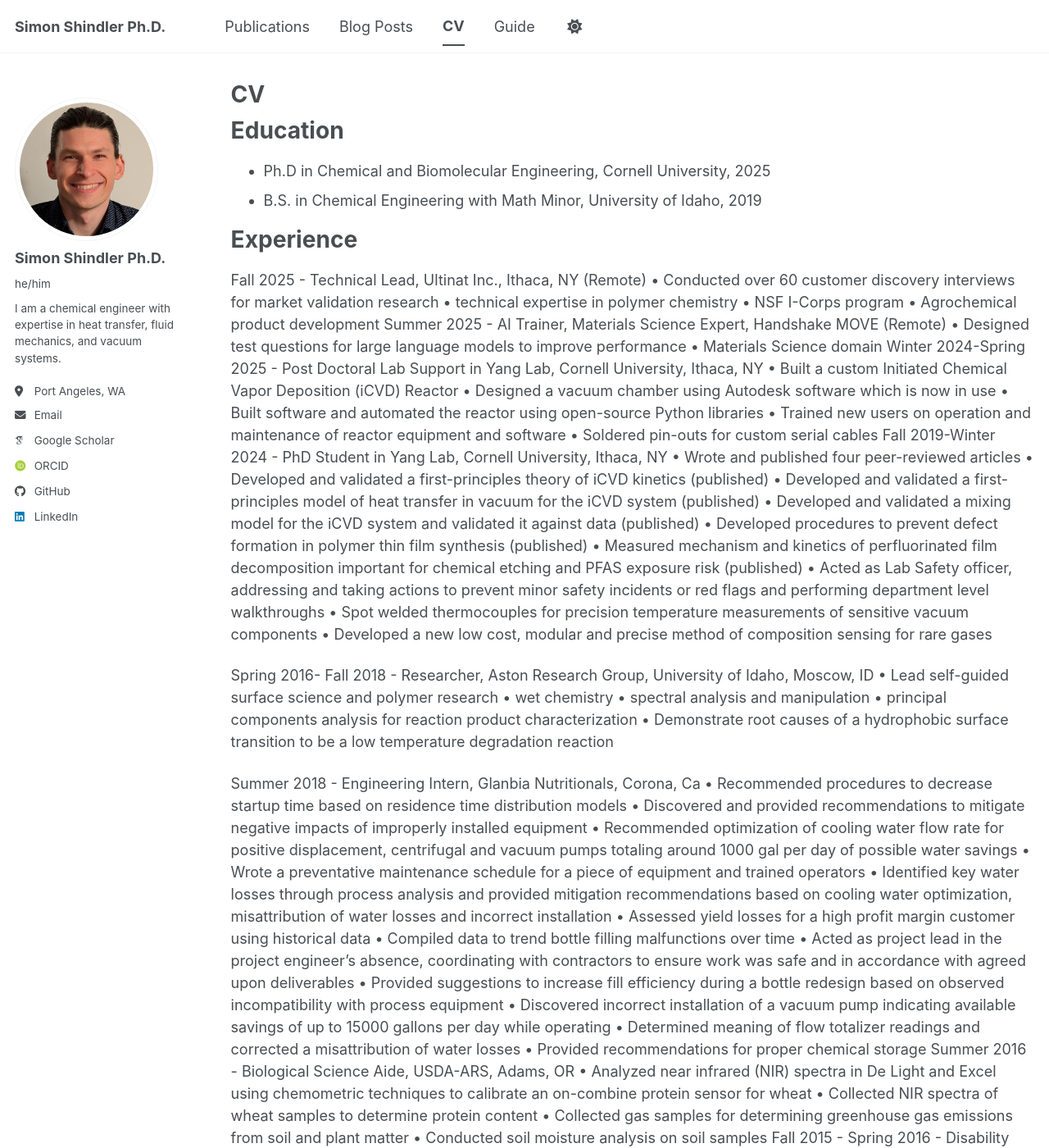
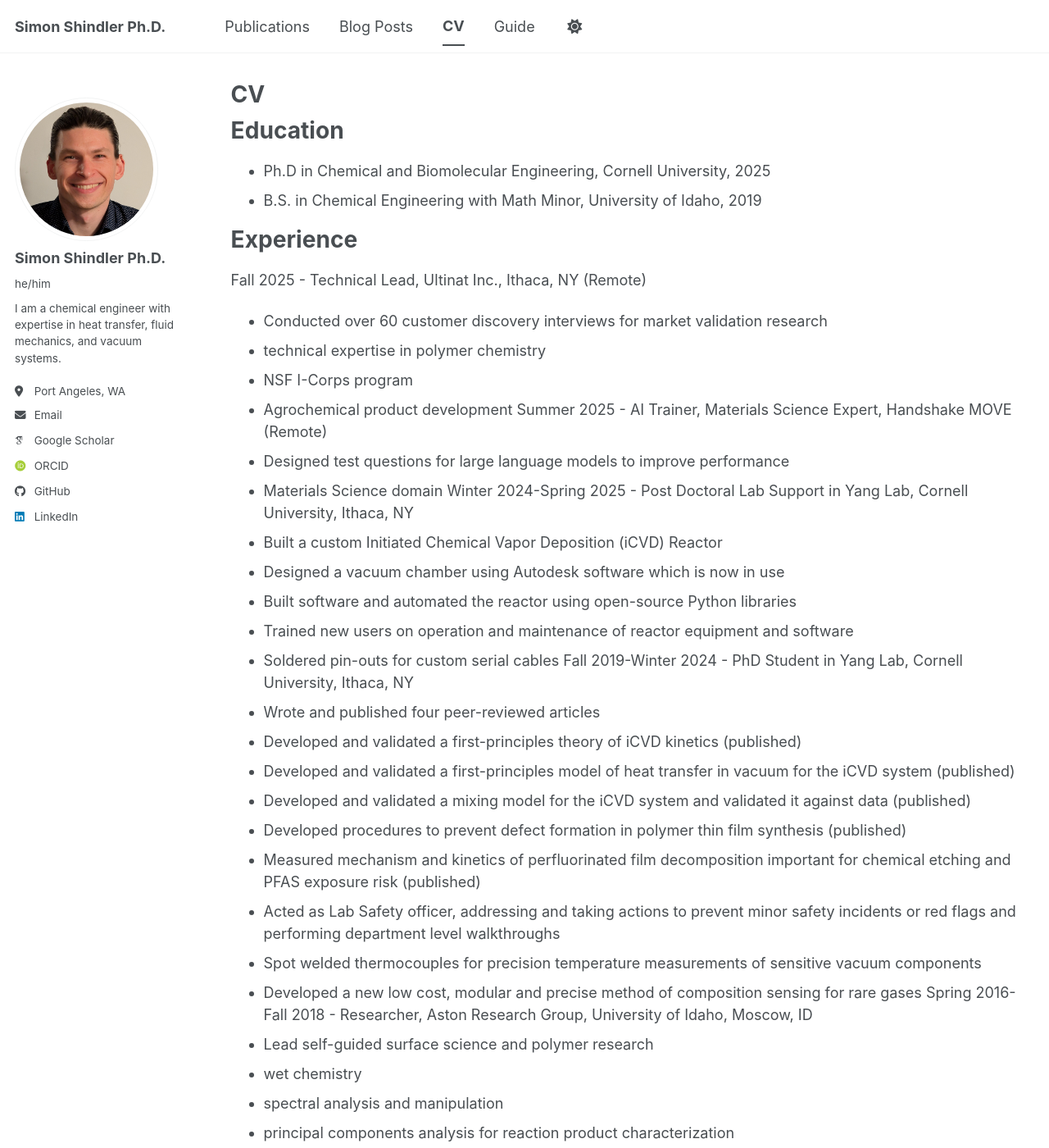
Before and after one commit to sgshindler/sgshindler.github.io, a Jekyll site: the page built from _pages/cv.md, in a window 1280 px wide and 1400 px high. Shown: the whole window at 82% size. Built offline with Jekyll 4.4.1, drawn with Linux system fonts in a browser that asks for light colours; some web fonts are replaced; a script bundle is joined from its source files by our own code; library files that are not in the unit come from our copies; some of the changed text lies outside the part shown.

Commit message:
Update cv.md

```diff
--- a/_pages/cv.md
+++ b/_pages/cv.md
@@ -17,57 +17,56 @@
 Experience
 ======
 Fall 2025 - Technical Lead, Ultinat Inc., Ithaca, NY (Remote)
-•	Conducted over 60 customer discovery interviews for market validation research
-•	technical expertise in polymer chemistry
-•	NSF I-Corps program
-•	Agrochemical product development
+* Conducted over 60 customer discovery interviews for market validation research
+* technical expertise in polymer chemistry
+* NSF I-Corps program
+* Agrochemical product development
 Summer 2025 - AI Trainer, Materials Science Expert, Handshake MOVE (Remote)
-•	Designed test questions for large language models to improve performance
-•	Materials Science domain
+* Designed test questions for large language models to improve performance
+* Materials Science domain
 Winter 2024-Spring 2025 - Post Doctoral Lab Support in Yang Lab, Cornell University, Ithaca, NY
-•	Built a custom Initiated Chemical Vapor Deposition (iCVD) Reactor
-•	Designed a vacuum chamber using Autodesk software which is now in use
-•	Built software and automated the reactor using open-source Python libraries
-•	Trained new users on operation and maintenance of reactor equipment and software
-•	Soldered pin-outs for custom serial cables
+* Built a custom Initiated Chemical Vapor Deposition (iCVD) Reactor
+* Designed a vacuum chamber using Autodesk software which is now in use
+* Built software and automated the reactor using open-source Python libraries
+* Trained new users on operation and maintenance of reactor equipment and software
+* Soldered pin-outs for custom serial cables
 Fall 2019-Winter 2024 - PhD Student in Yang Lab, Cornell University, Ithaca, NY
-•	Wrote and published four peer-reviewed articles
-•	Developed and validated a first-principles theory of iCVD kinetics (published)
-•	Developed and validated a first-principles model of heat transfer in vacuum for the iCVD system (published)
-•	Developed and validated a mixing model for the iCVD system and validated it against data (published)
-•	Developed procedures to prevent defect formation in polymer thin film synthesis (published)
-•	Measured mechanism and kinetics of perfluorinated film decomposition important for chemical etching and PFAS exposure risk (published)
-•	Acted as Lab Safety officer, addressing and taking actions to prevent minor safety incidents or red flags and performing department level walkthroughs
-•	Spot welded thermocouples for precision temperature measurements of sensitive vacuum components
-•	Developed a new low cost, modular and precise method of composition sensing for rare gases
-
+* Wrote and published four peer-reviewed articles
+* Developed and validated a first-principles theory of iCVD kinetics (published)
+* Developed and validated a first-principles model of heat transfer in vacuum for the iCVD system (published)
+* Developed and validated a mixing model for the iCVD system and validated it against data (published)
+* Developed procedures to prevent defect formation in polymer thin film synthesis (published)
+* Measured mechanism and kinetics of perfluorinated film decomposition important for chemical etching and PFAS exposure risk (published)
+* Acted as Lab Safety officer, addressing and taking actions to prevent minor safety incidents or red flags and performing department level walkthroughs
+* Spot welded thermocouples for precision temperature measurements of sensitive vacuum components
+* Developed a new low cost, modular and precise method of composition sensing for rare gases
 Spring 2016- Fall 2018 - Researcher, Aston Research Group, University of Idaho, Moscow, ID
-•	Lead self-guided surface science and polymer research
-•	wet chemistry
-•	spectral analysis and manipulation
-•	principal components analysis for reaction product characterization
-•	Demonstrate root causes of a hydrophobic surface transition to be a low temperature degradation reaction
+* Lead self-guided surface science and polymer research
+* wet chemistry
+* spectral analysis and manipulation
+* principal components analysis for reaction product characterization
+* Demonstrate root causes of a hydrophobic surface transition to be a low temperature degradation reaction
 
 Summer 2018 - Engineering Intern, Glanbia Nutritionals, Corona, Ca
-•	Recommended procedures to decrease startup time based on residence time distribution models
-•	Discovered and provided recommendations to mitigate negative impacts of improperly installed equipment
-•	Recommended optimization of cooling water flow rate for positive displacement, centrifugal and vacuum pumps totaling around 1000 gal per day of possible water savings
-•	Wrote a preventative maintenance schedule for a piece of equipment and trained operators
-•	Identified key water losses through process analysis and provided mitigation recommendations based on cooling water optimization, misattribution of water losses and incorrect installation
-•	Assessed yield losses for a high profit margin customer using historical data
-•	Compiled data to trend bottle filling malfunctions over time
-•	Acted as project lead in the project engineer’s absence, coordinating with contractors to ensure work was safe and in accordance with agreed upon deliverables
-•	Provided suggestions to increase fill efficiency during a bottle redesign based on observed incompatibility with process equipment
-•	Discovered incorrect installation of a vacuum pump indicating available savings of up to 15000 gallons per day while operating
-•	Determined meaning of flow totalizer readings and corrected a misattribution of water losses
-•	Provided recommendations for proper chemical storage
+* Recommended procedures to decrease startup time based on residence time distribution models
+* Discovered and provided recommendations to mitigate negative impacts of improperly installed equipment
+* Recommended optimization of cooling water flow rate for positive displacement, centrifugal and vacuum pumps totaling around 1000 gal per day of possible water savings
+* Wrote a preventative maintenance schedule for a piece of equipment and trained operators
+* Identified key water losses through process analysis and provided mitigation recommendations based on cooling water optimization, misattribution of water losses and incorrect installation
+* Assessed yield losses for a high profit margin customer using historical data
+* Compiled data to trend bottle filling malfunctions over time
+* Acted as project lead in the project engineer’s absence, coordinating with contractors to ensure work was safe and in accordance with agreed upon deliverables
+* Provided suggestions to increase fill efficiency during a bottle redesign based on observed incompatibility with process equipment
+* Discovered incorrect installation of a vacuum pump indicating available savings of up to 15000 gallons per day while operating
+* Determined meaning of flow totalizer readings and corrected a misattribution of water losses
+* Provided recommendations for proper chemical storage
 Summer 2016 - Biological Science Aide, USDA-ARS, Adams, OR
-•	Analyzed near infrared (NIR) spectra in De Light and Excel using chemometric techniques to calibrate an on-combine protein sensor for wheat
-•	Collected NIR spectra of wheat samples to determine protein content
-•	Collected gas samples for determining greenhouse gas emissions from soil and plant matter
-•	Conducted soil moisture analysis on soil samples
+* Analyzed near infrared (NIR) spectra in De Light and Excel using chemometric techniques to calibrate an on-combine protein sensor for wheat
+* Collected NIR spectra of wheat samples to determine protein content
+* Collected gas samples for determining greenhouse gas emissions from soil and plant matter
+* Conducted soil moisture analysis on soil samples
 Fall 2015 - Spring 2016 - Disability Support Services Notetaker: University of Idaho, Moscow, ID
-•	Took lecture notes for students with disabilities under the Americans with Disabilities Act
+* Took lecture notes for students with disabilities under the Americans with Disabilities Act
 
 Skills
 ======
@@ -87,21 +86,25 @@
 
 Service and leadership
 ======
-President, Scientific Vitality Coalition, Montreal, QC (Remote) 		    Spring 2025-present
-•	Executive function for a small team
-•	Manage weekly meetings and initiatives
-•	Volunteer capacity
-University of Idaho Humanitarian Engineering Corps: 		           Fall 2015-Summer 2019
-•	Acted as secretary by taking meeting minutes and coordinating club events and fundraisers
-•	Acted as fundraising chair, taking responsibility for raising sufficient funds to travel
-•	Implemented water system development in Carani, Bolivia
-•	Coordinated efforts to increase local service
-Cornell Contra Dance Graduate Student Association:				Fall 2020- Spring 2020
-•	Act as treasurer and help coordinate dances
-Chemical Engineering Graduate Student Association: (Cornell)		Fall 2020- Winter 2025
-•	Served as a representative for PhD students during all years of PhD
-•	Organized events over the COVID-19 pandemic to facilitate community in the department
-•	Served as vice president of the organization during the 2022/2023 academic year
-•	Served as president during the 2023/2024 academic year
-Local Service:									     Intermittent
-•	Lead and contributed to multiple service days in Moscow and the surrounding area including Habitat for humanity construction, grounds keeping, labor and publicity for local businesses and non-profits
+Spring 2025-present - President, Scientific Vitality Coalition, Montreal, QC (Remote)
+* Executive function for a small team
+* Manage weekly meetings and initiatives
+* Volunteer capacity
+
+Summer 2025-Fall 2025 - Olympic National Park, Port Angeles, WA
+* Volunteered on mountain lakes biological survey for Lake Lacrosse
+
+Fall 2015-Summer 2019 - University of Idaho Humanitarian Engineering Corps
+* Acted as secretary by taking meeting minutes and coordinating club events and fundraisers
+* Acted as fundraising chair, taking responsibility for raising sufficient funds to travel
+* Implemented water system development in Carani, Bolivia
+* Coordinated efforts to increase local service
+
+Fall 2020- Spring 2020 - Cornell Contra Dance Graduate Student Association
+* Act as treasurer and help coordinate dances
+
+Fall 2020- Winter 2025 - Chemical Engineering Graduate Student Association (Cornell)
+* Served as a representative for PhD students during all years of PhD
+* Organized events over the COVID-19 pandemic to facilitate community in the department
+* Served as vice president of the organization during the 2022/2023 academic year
+* Served as president during the 2023/2024 academic yearlocal businesses and non-profits
```
